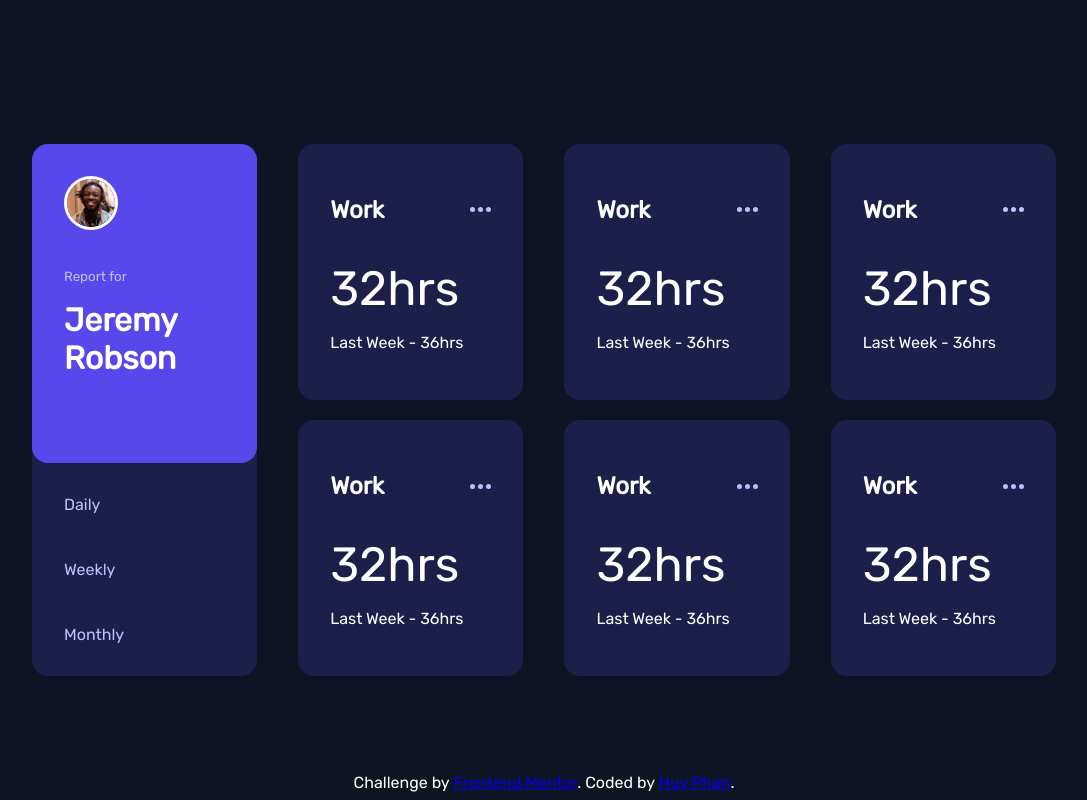
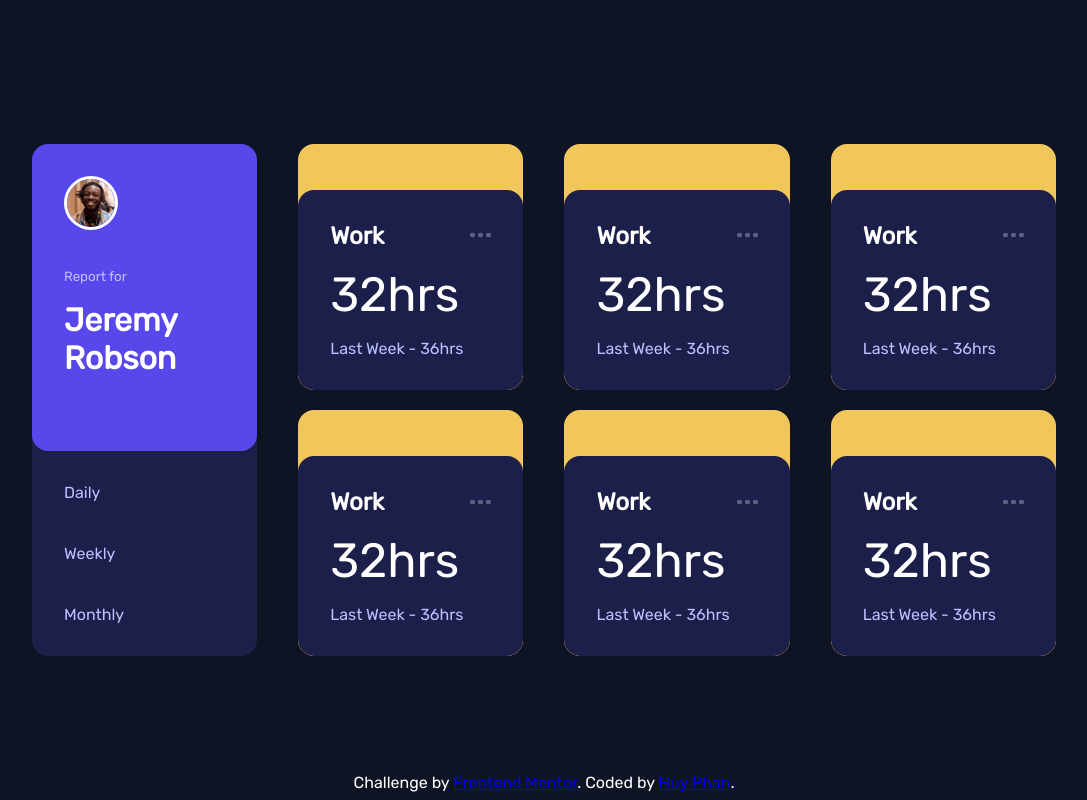
Before and after one commit to huyphan2210/time-tracking-dashboard-react, a React (Vite) app: page / in a window 1280 px wide. Shown: the whole page, without its empty margins (96-1183 px from the left). Built offline with nearby package versions, Linux system fonts and the light colour scheme.

Commit message:
Style the action component

```diff
--- a/src/components/Action.css
+++ b/src/components/Action.css
@@ -1,28 +1,76 @@
 .action {
-    display: grid;
+    position: relative;
+    display: flex;
+    flex-direction: column;
+    justify-content: flex-end;
     border-radius: 1rem;
-    padding: 2rem;
-    background-color: var(--dark-blue);
+    background-color: hsl(43, 84%, 65%);
+    overflow: hidden;
 }
+    #Work {
+        background-color: hsl(15, 100%, 70%);
+    }
+    #Play {
+        background-color: hsl(195, 74%, 62%);
+    }
+    #Study {
+        background-color: hsl(348, 100%, 68%);
+    }
+    #Exercise {
+        background-color: hsl(145, 58%, 55%);
+    }
+    #Social {
+        background-color: hsl(264, 64%, 52%);
+    }
+
+        .action img {
+            position: absolute;
+            top: 0;
+            right: 1rem;
+            filter: brightness(0.5);
+            transform: translate(0, -10%);
+        }
 
     .actionInfo {
-        /* width: 100%; */
-        align-self: flex-end;
+        position: relative;
+        z-index: 1;
+        padding: 2rem;
+        background-color: var(--dark-blue);
         border-radius: 1rem;
     }
+        .actionInfo:hover {
+            cursor: pointer;
+            background-color: rgba(52, 57, 123, 255);
+        }
 
     .title {
         display: grid;
         grid-template-columns: auto auto;
     }
+        .title h2 {
+            margin-block: 0;
+        }
 
         .title img {
+            position: static;
             align-self: center;
             justify-self: end;
         }
+            .title img:hover {
+                cursor: pointer;
+                filter: contrast(4);
+            }
 
         .hours h1 {
             margin-block: 1rem;
             font-size: 3rem;
             font-weight: 300;
         }
+        .hours p {
+            color: var(--pale-blue);
+            margin-block-end: 0;
+        }
+
+            .hours p span {
+                text-transform: capitalize;
+            }
```
